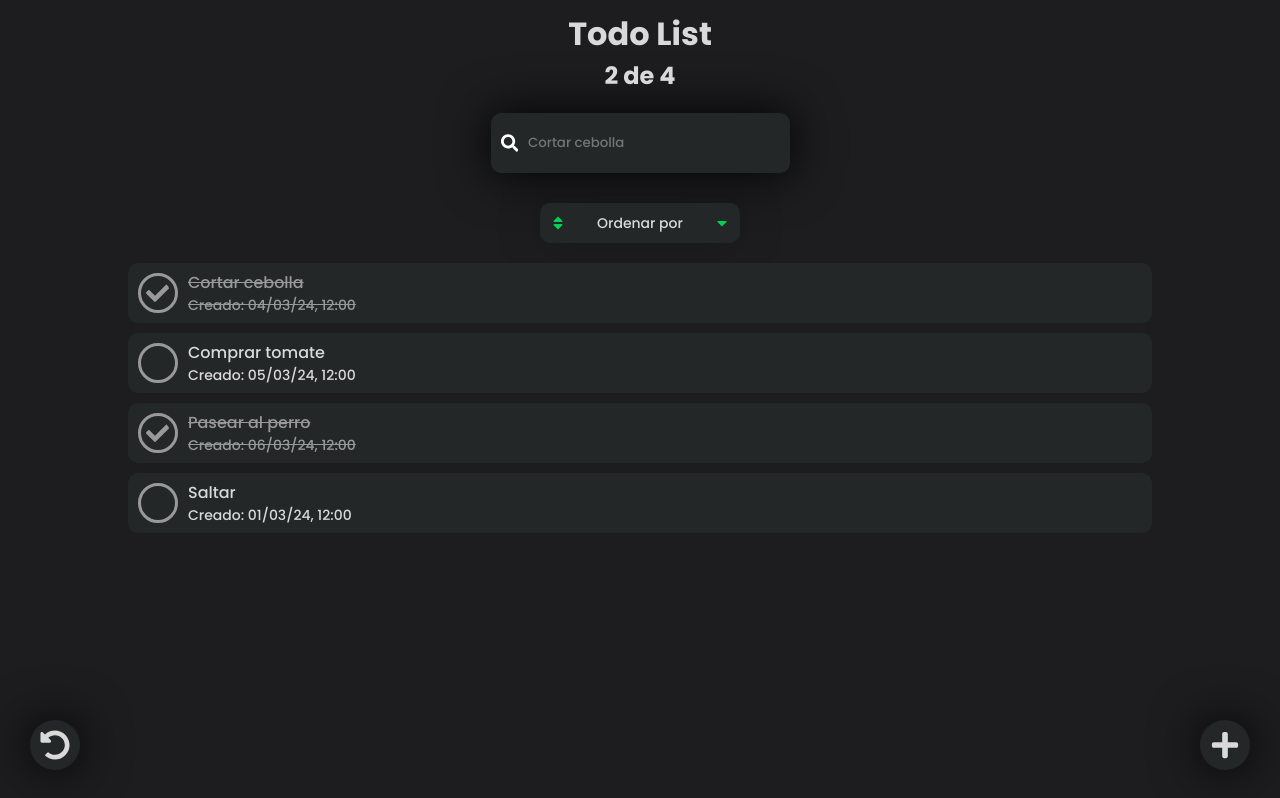
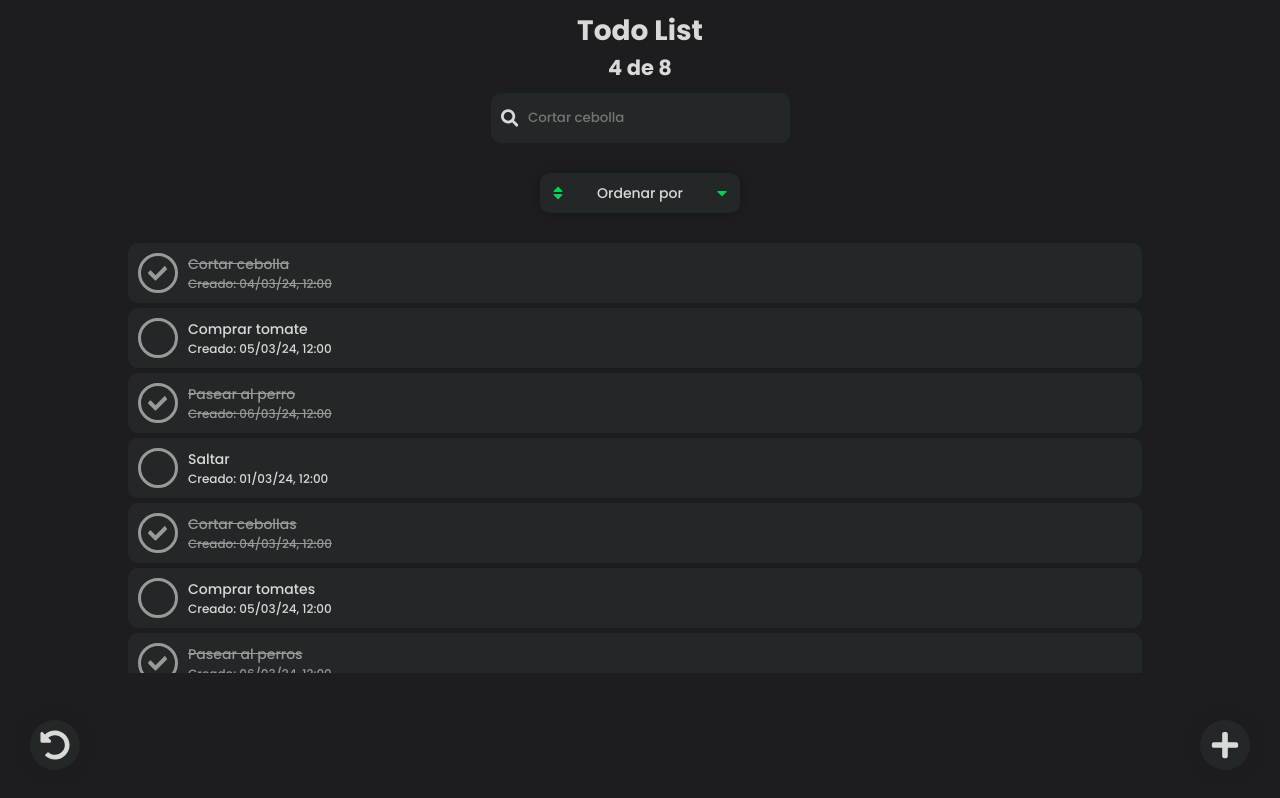
Before and after one commit to gonzaloyacante/Todo-list, a React (Vite) app: page / in a window 1280 px wide. Built offline with nearby package versions, Linux system fonts and the light colour scheme.

Commit message:
Arreglo de variables y archivos scss

```diff
--- a/src/assets/storage.js
+++ b/src/assets/storage.js
@@ -22,4 +22,20 @@ export const defaultTodos = [
     completed: true,
   },
   { text: "Saltar", date: new Date("2024-03-01T12:00:00Z"), completed: false },
+  {
+    text: "Cortar cebollas",
+    date: new Date("2024-03-04T12:00:00Z"),
+    completed: true,
+  },
+  {
+    text: "Comprar tomates",
+    date: new Date("2024-03-05T12:00:00Z"),
+    completed: false,
+  },
+  {
+    text: "Pasear al perros",
+    date: new Date("2024-03-06T12:00:00Z"),
+    completed: true,
+  },
+  { text: "Saltars", date: new Date("2024-03-01T12:00:00Z"), completed: false },
 ];
--- a/src/components/SkeletonLoader.jsx
+++ b/src/components/SkeletonLoader.jsx
@@ -7,7 +7,6 @@ const SkeletonLoader = () => {
           <div className="skeleton-line"></div>
           <div className="skeleton-line"></div>
         </div>
-        <div className="skeleton-avatar"></div>
       </div>
     </li>
   );
--- a/src/components/TodoItem.jsx
+++ b/src/components/TodoItem.jsx
@@ -8,7 +8,7 @@ function TodoItem(props) {
 
   return (
     <li
-      className={`item-container animate__animated animate__bounceInLeft container-item ${
+      className={`item-container animate__animated animate__bounceInLeft ${
         completed && "completed"
       }`}>
       <div className="item">
--- a/src/scss/base/_base.scss
+++ b/src/scss/base/_base.scss
@@ -1,10 +1,43 @@
+// Variables de colores
 $color-primary: #00d154;
-
+$color-secondary: #242727;
 $bg-primary: #1d1d20;
 $bg-secondary: #242727;
+$text-primary: #d9d9d9;
 
-$text-primary: #d9d9d9;
+// Variables de fuente
+$font-family-primary: "Poppins", sans-serif;
 $sm-font-size: 1.2rem;
 $md-font-size: 1.4rem;
 $lg-font-size: 1.6rem;
-$font-family-primary: "Poppins", sans-serif;
+
+// Variables de tamaño
+$size-xs: 1rem;
+$size-sm: 2rem;
+$size-md: 3rem;
+$size-lg: 4rem;
+$size-xl: 5rem;
+$size-xxl: 6rem;
+
+// Variables de espaciado
+$spacing-xs: 0.5rem;
+$spacing-sm: 1rem;
+$spacing-md: 2rem;
+$spacing-lg: 3rem;
+$spacing-xl: 4rem;
+
+// Variables de breakpoints
+$breakpoint-sm: 576px;
+$breakpoint-md: 768px;
+$breakpoint-lg: 992px;
+$breakpoint-xl: 1200px;
+
+// Variables de sombras
+$shadow-sm: 0 0 0.4rem 0;
+$shadow-md: 0 0 0.8rem 0;
+$shadow-lg: 0 0 1.2rem 0;
+
+// Variables de z-index
+$z-index-modal: 1000;
+$z-index-dropdown: 500;
+$z-index-tooltip: 200;
--- a/src/scss/base/_resets.scss
+++ b/src/scss/base/_resets.scss
@@ -13,15 +13,15 @@ html {
 }
 
 body {
-  font-size: 1.6rem;
   min-height: 100vh;
+  background-color: $bg-primary;
+  color: $text-primary;
   margin: 0;
+  font-size: $md-font-size;
   font-family: $font-family-primary;
   -webkit-font-smoothing: antialiased;
   -moz-osx-font-smoothing: grayscale;
-  background-color: $bg-primary;
-  color: $text-primary;
-  overflow: hidden;
+  // overflow: hidden;
 }
 
 li {
--- a/src/scss/components/handleTodoButton.scss
+++ b/src/scss/components/handleTodoButton.scss
@@ -1,31 +1,33 @@
 .todo-handle_button {
-  height: 5rem;
-  width: 5rem;
+  height: $size-xl;
+  width: $size-xl;
   border-radius: 50%;
   position: absolute;
   background-color: $bg-secondary;
-  box-shadow: 0rem 0rem 5rem 0px #000000;
+  box-shadow: $shadow-lg $bg-primary;
   display: grid;
   place-items: center;
+
+  > svg {
+    height: $size-md;
+    width: $size-md;
   }
 
-.todo-handle_button > svg {
-  height: 3rem;
-  width: 3rem;
+  &:hover,
+  &.todo-create_button:hover,
+  &.todo-delete_button:hover {
+    cursor: pointer;
+    border: 0.3rem solid $color-primary;
+    box-shadow: $shadow-lg $color-primary;
   }
 
-.todo-handle_button:hover,
-.todo-create_button:hover,
-.todo-delete_button:hover {
-  cursor: pointer;
-  border: 0.3rem solid $color-primary;
-  box-shadow: 0rem 0rem 5rem 0px $color-primary;
+  &.todo-create_button {
+    right: $spacing-lg;
+    bottom: $spacing-lg;
   }
-.todo-create_button {
-  right: 3rem;
-  bottom: 3rem;
+
+  &.todo-delete_button {
+    left: $spacing-lg;
+    bottom: $spacing-lg;
   }
-.todo-delete_button {
-  left: 3rem;
-  bottom: 3rem;
 }
--- a/src/scss/components/skeletonLoader.scss
+++ b/src/scss/components/skeletonLoader.scss
@@ -1,9 +1,6 @@
-/* SkeletonLoader.css */
-
 .skeleton-container {
-  position: relative;
   width: 100%;
-  margin-bottom: 1rem;
+  margin-bottom: $spacing-xs;
 }
 
 .skeleton {
@@ -11,35 +8,36 @@
   align-items: center;
   justify-content: space-between;
   flex-direction: row;
-  padding: 0 1rem;
-  height: 6rem;
+  padding: 0 $spacing-sm;
+  height: $size-xxl;
   background-color: $bg-secondary;
-  border-radius: 1rem;
+  border-radius: $size-xs;
 }
 
 .skeleton-avatar {
-  width: 4rem;
-  height: 4rem;
+  width: $size-lg;
+  height: $size-lg;
   border-radius: 50%;
   background-color: $color-primary;
   animation: fadeIn 1s infinite alternate;
 }
 
 .skeleton-content {
-  width: 70%;
   height: 100%;
-  margin: 0rem 1rem;
   display: flex;
   flex-direction: column;
   justify-content: space-evenly;
   align-items: start;
+  flex-grow: 1;
+  flex-shrink: 1;
+  margin: 0rem 1rem;
   animation: fadeIn 1s infinite alternate;
 }
 
 .skeleton-line {
-  height: 1.6rem;
+  height: $size-xs * 1.5;
   background-color: $color-primary;
-  border-radius: 1rem;
+  border-radius: $size-xs;
   width: 100%;
 }
 
@@ -47,12 +45,3 @@
   width: 80%;
   text-align: center;
 }
-
-@keyframes fadeIn {
-  from {
-    opacity: 0;
-  }
-  to {
-    opacity: 1;
-  }
-}
--- a/src/scss/components/todoItems.scss
+++ b/src/scss/components/todoItems.scss
@@ -1,59 +1,59 @@
 .item-container {
-  position: relative;
-  width: 100%;
-  margin-bottom: 1rem;
+  width: 99%;
+  margin-bottom: $spacing-xs;
 }
 
 .item {
   display: flex;
+  align-items: center;
   justify-content: space-between;
-  align-items: center;
   flex-direction: row;
-  padding: 0 1rem;
-  height: 6rem;
+  height: $size-xxl;
+  padding: 0 $spacing-xs 0 $spacing-sm;
   background-color: $bg-secondary;
-  border-radius: 1rem;
-}
-
-.item-content {
-  flex-grow: 1;
-  flex-shrink: 1;
-  margin: 0rem 1rem;
-  display: flex;
-  flex-direction: column;
-  justify-content: center;
-  align-items: start;
-}
-
-.item-text {
-  font-size: 1.6rem;
-}
-
-.item-date {
-  font-size: 1.4rem;
-}
-
-.item-icon {
-  border-radius: 50%;
-  place-content: center;
-  height: 4rem;
-  width: 4rem;
-  padding: 0.8rem;
-}
-
-.item-icon:hover {
-  background-color: #8e8e8e7a;
-  cursor: pointer;
+  border-radius: $size-xs;
 }
 
 .item-icon_check {
   border-radius: 50%;
   border: solid #999;
-  height: 4rem;
-  width: 4rem;
+  height: $size-lg;
+  width: $size-lg;
   display: grid;
   justify-content: center;
   align-content: center;
+  cursor: pointer;
+}
+
+.item-icon {
+  height: $size-lg;
+  width: $size-lg;
+  padding: $size-xs;
+  border-radius: 50%;
+  place-content: center;
+}
+
+.item-content {
+  height: 100%;
+  display: flex;
+  flex-direction: column;
+  justify-content: center;
+  align-items: start;
+  flex-grow: 1;
+  flex-shrink: 1;
+  margin: 0rem 1rem;
+}
+
+.item-text {
+  font-size: $md-font-size;
+}
+
+.item-date {
+  font-size: $sm-font-size;
+}
+
+.item-icon:hover {
+  background-color: rgba(142, 142, 142, 0.48);
   cursor: pointer;
 }
 
--- a/src/scss/components/todoList.scss
+++ b/src/scss/components/todoList.scss
@@ -1,7 +1,7 @@
 .container-list {
   width: 80vw;
   height: 65vh;
-  border: 1px solid #ccc;
+  border: 0.1rem solid #ccc;
   overflow-y: auto;
   border: none;
 }
@@ -13,5 +13,5 @@
 
 .container-list::-webkit-scrollbar-thumb {
   background-color: $bg-secondary;
-  border-radius: 5px;
+  border-radius: $size-xs;
 }
--- a/src/scss/components/todoSearch.scss
+++ b/src/scss/components/todoSearch.scss
@@ -1,36 +1,36 @@
 .todo-search_label {
+  width: 100%;
   text-align: start;
-  width: 100%;
-  background-color: $bg-secondary;
-  color: #fff;
   display: flex;
   flex-direction: row;
   align-items: center;
-  margin: 2rem 0rem;
-  border-radius: 1rem;
-  box-shadow: 0rem 0rem 5rem 0px rgba(0, 0, 0);
+  color: $text-primary;
+  background-color: $bg-secondary;
+  margin: $spacing-sm 0;
+  border-radius: $size-xs;
 }
+
 .todo-search_label:focus {
-  border: 2px solid $color-primary;
-  box-shadow: 0rem 0rem 5rem 0px $color-primary;
+  border: $size-xs solid $color-primary;
+  box-shadow: $shadow-lg $color-primary;
 }
 
 .todo-search-icon {
-  margin: 1rem;
-  height: 2rem;
-  width: 2rem;
+  margin: 0 $spacing-sm;
+  height: $size-sm;
+  width: $size-sm;
 }
 
 .todo-search_input {
   width: 100%;
-  height: 6rem;
+  height: $size-xl;
   outline: none;
   border: none;
-  caret-color: #fff;
-  color: #fff;
+  caret-color: $text-primary;
+  color: $text-primary;
 }
 
-@media screen and (min-width: 1000px) {
+@media screen and (min-width: $breakpoint-lg) {
   .container-item:hover .item-icon_close {
     visibility: visible;
   }
--- a/src/scss/components/todoSortButton.scss
+++ b/src/scss/components/todoSortButton.scss
@@ -1,16 +1,16 @@
 .container {
   width: 20rem;
-  margin: 1rem auto 2rem auto;
+  margin: $spacing-md auto $spacing-lg auto;
   text-align: center;
 }
 
 .dropdown {
   width: 100%;
-  height: 4rem;
+  height: $size-lg;
   display: inline-block;
   background-color: $bg-secondary;
-  border-radius: 1rem;
-  box-shadow: 0rem 0rem 5rem 0rem rgba(0, 0, 0, 0.2);
+  border-radius: $size-xs;
+  box-shadow: $shadow-md rgba(0, 0, 0, 0.2);
   transition: all 0.5s ease;
   position: relative;
   font-size: $md-font-size;
@@ -18,7 +18,7 @@
   text-align: left;
 
   &:hover {
-    box-shadow: 0rem 0rem 5rem 0rem rgba(0, 0, 0, 0.4);
+    box-shadow: $shadow-md rgba(0, 0, 0, 0.4);
   }
 
   &:active {
@@ -26,9 +26,9 @@
   }
 
   &.active {
-    box-shadow: 0rem 0rem 5rem 0rem rgba(0, 0, 0, 0.4);
-    border-radius: 1.6rem 1.6rem 0 0;
-    background-color: $bg-primary;
+    box-shadow: $shadow-md rgba(0, 0, 0, 0.4);
+    border-radius: $size-xs $size-xs 0 0;
+    background-color: $bg-secondary;
     transform-origin: center;
 
     .select > svg:last-child {
@@ -42,12 +42,12 @@
     display: flex;
     align-items: center;
     justify-content: space-between;
-    height: 4rem;
+    height: $size-lg;
 
     > svg {
-      font-size: 1.6rem;
+      font-size: $lg-font-size;
       color: $color-primary;
-      margin: 0rem 1rem;
+      margin: 0 $spacing-sm;
     }
   }
 
@@ -56,30 +56,30 @@
     background-color: $bg-secondary;
     width: 100%;
     left: 0;
-    margin-top: 1rem;
-    box-shadow: 0rem 0rem 5rem 0px rgba(0, 0, 0);
-    border-radius: 1rem;
+    margin-top: $spacing-xs;
+    box-shadow: $shadow-md rgba(0, 0, 0);
+    border-radius: 0 0 $size-xs $size-xs;
     overflow: hidden;
     display: none;
     height: auto;
-    z-index: 9;
+    z-index: $z-index-dropdown;
 
     li {
       display: flex;
       align-items: center;
       justify-content: start;
-      height: 4rem;
+      height: $size-lg;
       transition: all 0.2s ease-in-out;
       cursor: pointer;
 
       > svg {
-        font-size: 1.6rem;
+        font-size: $lg-font-size;
         color: $color-primary;
-        margin: 0rem 1rem;
+        margin: 0 $spacing-sm;
       }
 
       &:hover {
-        background-color: #8e8e8e7a;
+        background-color: rgba(142, 142, 142, 0.478);
       }
 
       &:active {
--- a/src/scss/index.scss
+++ b/src/scss/index.scss
@@ -11,4 +11,5 @@
 @import "./components/skeletonLoader.scss";
 @import "./components/todoSortButton.scss";
 
+// Animations.
 @import "animate.css";
```
Lines whose indentation alone changed are shown as unchanged.
